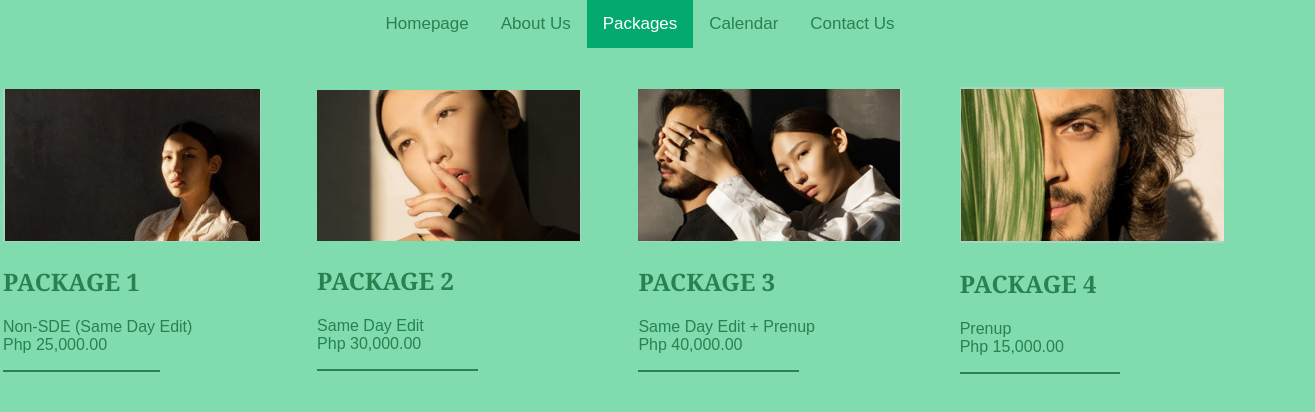
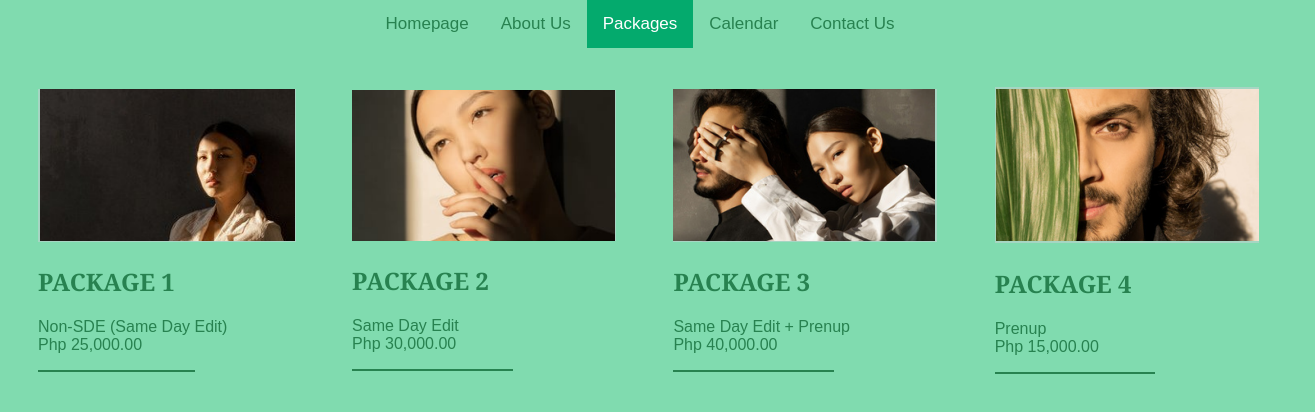
Before and after one commit to nikkapiel/3ISA-GROUP3, a plain HTML site: page packages.html in a window 1280 px wide. Shown: the whole page, 1315 px wide, since content can reach past the window. Drawn offline with Linux system fonts and the light colour scheme.

Commit message:
updated packages.html
centered values

```diff
--- a/packages.html
+++ b/packages.html
@@ -47,6 +47,13 @@ body {
 
 }
 
+.table{
+	position: relative;
+	right: -35px;
+	float: left;
+
+}
+
 h2 {
 	color: #278250;
 	font-family: Georgia, 'Times New Roman', Times, serif;
@@ -78,7 +85,7 @@ hr.new1 {
 </div>
 
 <br> <br>
-<table style="width:100%">
+<table class="table" style="width:100%">
 			<tr>
 			  <td>
 				<img src="images/sadssds.PNG" alt="Package 1 image">
```
